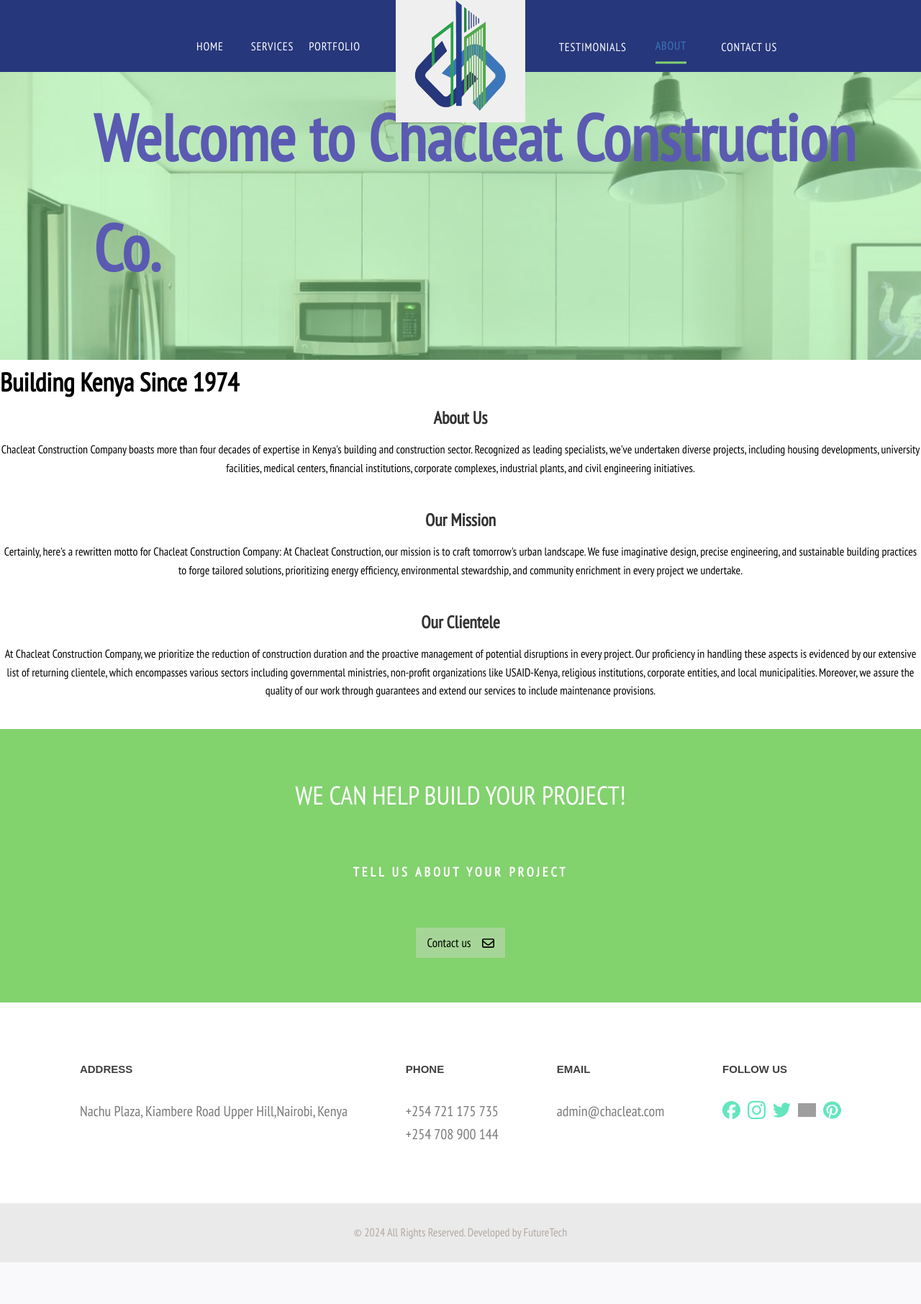
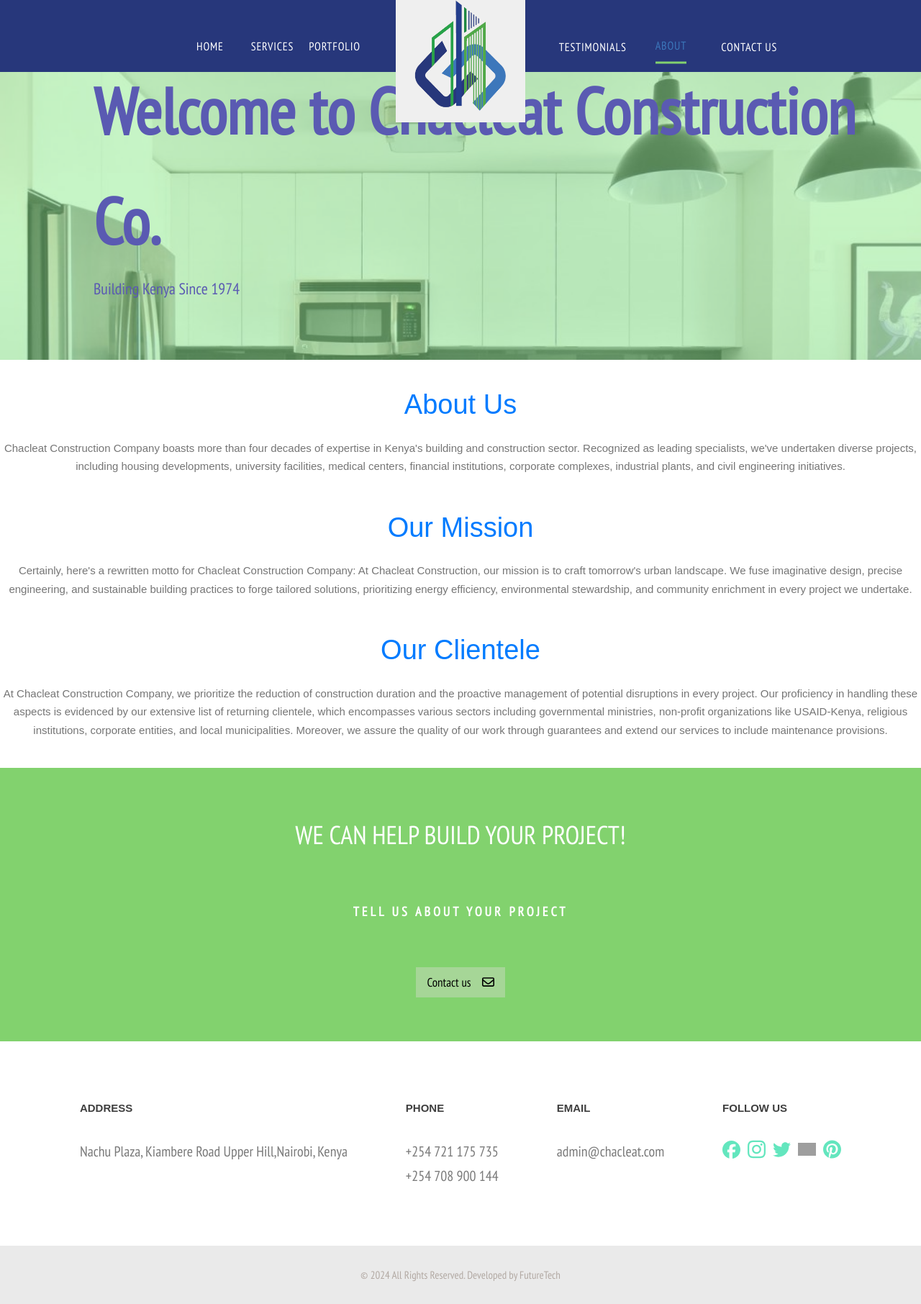
Before and after one commit to raymuthui/chacleat-website, a PHP site: page /about.php in a window 1280 px wide. Shown: the whole page at 72% size. Before the commit the page ends 1754 px from the top, so only its background shows below. Run offline with PHP 8.4, Linux system fonts and the light colour scheme; some web fonts are replaced; grey boxes are pictures that could not be loaded.

Commit message:
Style About page

```diff
--- a/about.php
+++ b/about.php
@@ -4,7 +4,7 @@
 <head>
   <meta charset="UTF-8" />
   <meta name="viewport" content="width=device-width, initial-scale=1.0" />
-  <title>Shiv Construction Company</title>
+  <title>About Us</title>
   <link rel="stylesheet" href="style.css" />
 </head>
 
@@ -17,37 +17,35 @@
     <img id="banner-image" src="assets/images/home-kitchen-remodel.jpg" alt="Banner Image" class="banner-image">
     <div class="header-text">
       <h1>Welcome to Chacleat Construction Co.</h1>
+      <p>Building Kenya Since 1974</p>
     </div>
-  </section>
-  <section>
-    <h1>Building Kenya Since 1974</h1>
   </section>
   <main>
     <section class="about-content">
       <section class="about">
-        <h2>About Us</h2>
-        <p>
+        <div class="service-title">About Us</div>
+        <div class="service-description">
           Chacleat Construction Company boasts more than four decades of expertise in Kenya's building and construction
           sector. Recognized as leading specialists, we've undertaken diverse projects, including housing developments,
           university facilities, medical centers, financial institutions, corporate complexes, industrial plants, and
           civil engineering initiatives.
-        </p>
+        </div>
       </section>
 
       <section class="mission">
-        <h2>Our Mission</h2>
-        <p>
+        <div class="service-title">Our Mission</div>
+        <div class="service-description">
           Certainly, here's a rewritten motto for Chacleat Construction Company:
 
           At Chacleat Construction, our mission is to craft tomorrow's urban landscape. We fuse imaginative design,
           precise engineering, and sustainable building practices to forge tailored solutions, prioritizing energy
           efficiency, environmental stewardship, and community enrichment in every project we undertake.
-        </p>
+          </div>
       </section>
 
       <section class="clientele">
-        <h2>Our Clientele</h2>
-        <p>
+        <div class="service-title">Our Clientele</div>
+        <div class="service-description">
           At Chacleat Construction Company, we prioritize the reduction of construction duration and the proactive
           management of potential disruptions in every project. Our proficiency in handling these aspects is evidenced
           by
@@ -57,7 +55,7 @@
           municipalities.
           Moreover, we assure the quality of our work through guarantees and extend our services to include maintenance
           provisions.
-        </p>
+          </div>
       </section>
     </section>
 
--- a/style.css
+++ b/style.css
@@ -803,21 +803,8 @@
   padding: 20px 0;
 }
 
-h1 {
-  font-size: 36px;
-}
-
-h2 {
-  font-size: 24px;
-  color: #333;
-}
-
-p {
-  font-size: 16px;
-  line-height: 1.6;
-}
-
 .about-content {
+  margin-top: 30px;
   text-align: center;
 }
 
```
